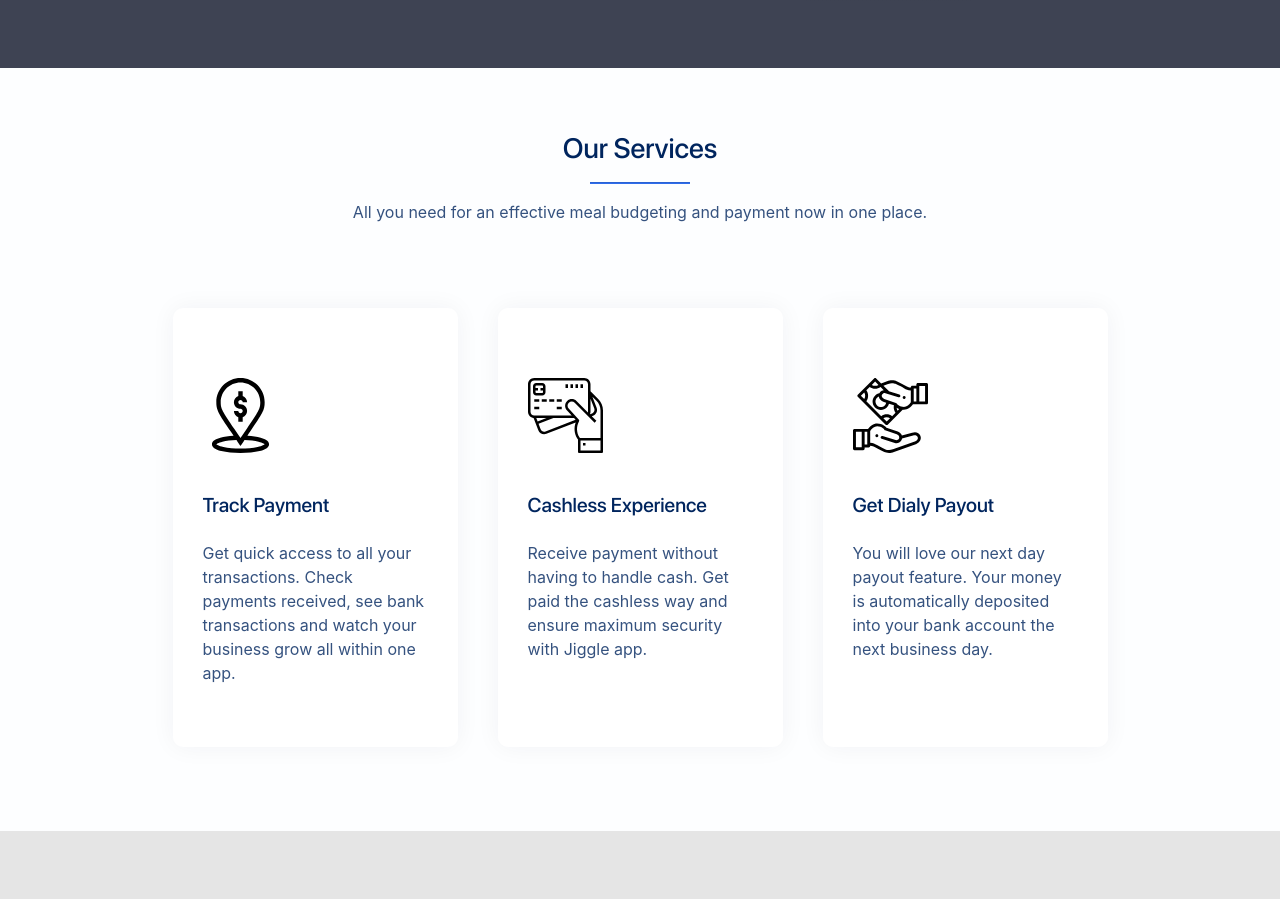
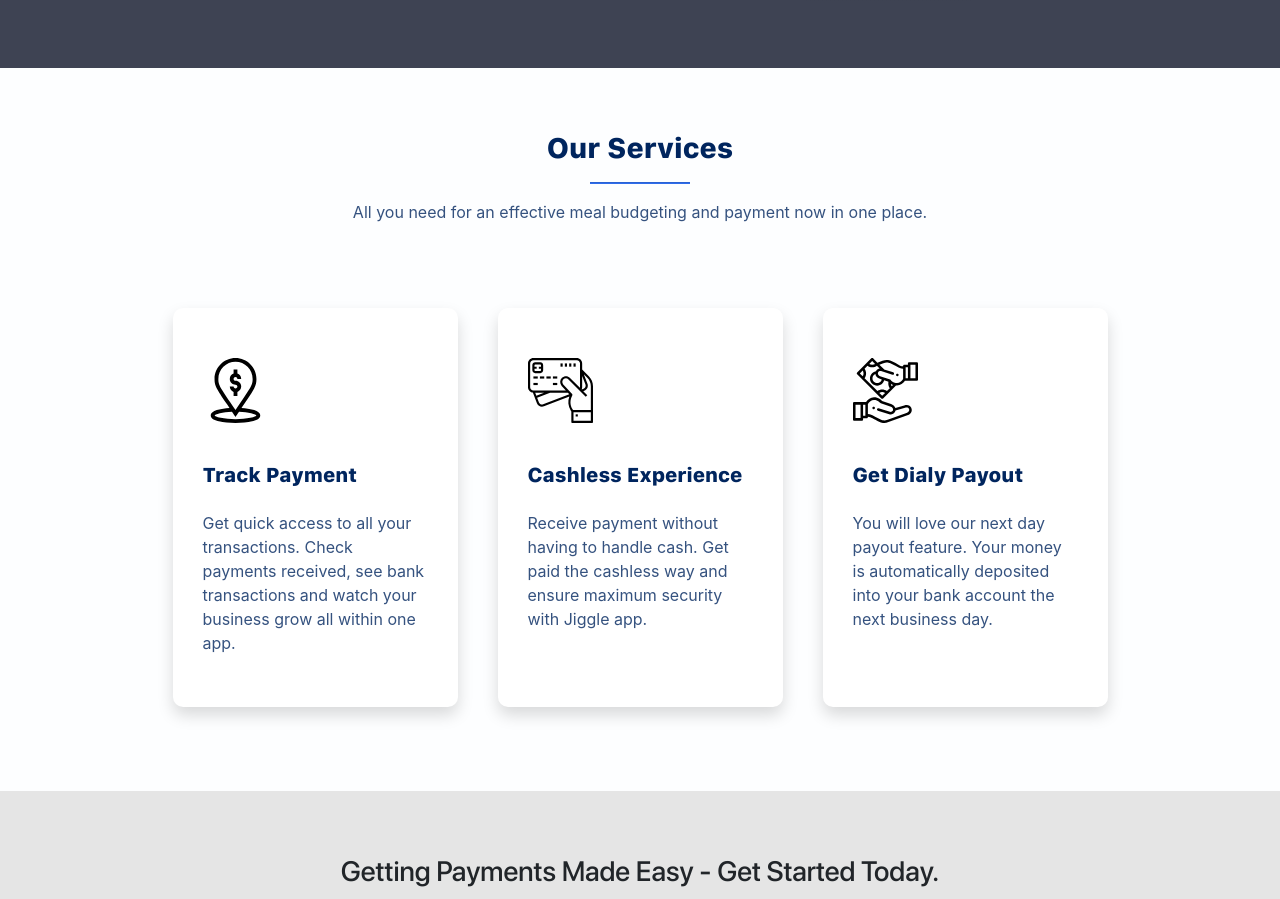
Before and after one commit to cynthiaiboro/Jiggle-Website, a Nuxt app: page /vendor in a window 1280 px wide. Shown: the part 520-1419 px from the top of the page. Built offline with nearby package versions, Linux system fonts and the light colour scheme.

Commit message:
changed our services card

```diff
--- a/components/index/becomeAVendor.vue
+++ b/components/index/becomeAVendor.vue
@@ -57,7 +57,7 @@ export default {}
 }
 p {
   font-family: 'Circularbook' !important;
-  color: #aeb2bc;
+  color: #ffffff;
 }
 @media only screen and (max-width: 800px) {
   .top-phone {
--- a/components/index/ourServices.vue
+++ b/components/index/ourServices.vue
@@ -14,9 +14,9 @@
         <div>
           <div class="mt-5 our-services-four-section ">
             <div class="row d-flex justify-content-center">
-              <div class="col-md-3 col-12 services-card">
+              <div class="col-md-3 col-12 services-card shadow">
                 <div class="pb-3">
-                  <img src="/budget.svg" style="height: 75px" class="wow animated bounce delay-2s"/>
+                  <img src="/budget.svg" style="height: 65px" class="wow animated bounce delay-2s"/>
                 </div>
                 <div class="mt-4">
                   <h5 class="h6-bold get-started" style="font-weight: 400">
@@ -27,9 +27,9 @@
                   </p>
                 </div>
               </div>
-              <div class="col-md-3 col-12 services-card">
+              <div class="col-md-3 col-12 services-card shadow">
                 <div class="pb-3">
-                  <img src="/payment.svg" style="height: 75px" class="wow animated bounce delay-2s"/>
+                  <img src="/payment.svg" style="height: 65px" class="wow animated bounce delay-2s"/>
                 </div>
                 <div class="mt-4">
                   <h5 class="h6-bold get-started" style="font-weight: 400">
@@ -40,9 +40,9 @@
                   </p>
                 </div>
               </div>
-              <div class="col-md-3 col-12 services-card">
+              <div class="col-md-3 col-12 services-card shadow">
                 <div class="pb-3">
-                  <img src="/wallet.svg" style="height: 75px" class="wow animated slower bounce delay-2s" />
+                  <img src="/wallet.svg" style="height: 65px" class="wow animated slower bounce delay-2s" />
                 </div>
                 <div class="mt-4">
                   <h5 class="h6-bold get-started" style="font-weight: 400">
@@ -67,7 +67,7 @@ export default {}
 
 <style scoped>
 .get-started {
-  font-family: 'Circularmedium' !important;
+  font-family: 'Circularheavy' !important;
   color: #00255E;
 }
 .h6-bold {
@@ -79,9 +79,9 @@ export default {}
 }
 .services-card {
   background-color: #ffffff;
-  box-shadow: 0px 0px 24px rgba(6, 24, 51, 0.05);
+  /* box-shadow: 0px 0px 24px rgba(6, 24, 51, 0.5); */
   border-radius: 10px;
-  padding: 70px 30px 30px 30px;
+  padding: 50px 30px 20px 30px;
   margin: 20px;
 }
 .blue-hr {
--- a/components/vendor/ourServices.vue
+++ b/components/vendor/ourServices.vue
@@ -14,9 +14,9 @@
         <div>
           <div class="mt-5 our-services-four-section ">
             <div class="row d-flex justify-content-center">
-              <div class="col-md-3 col-12 services-card">
+              <div class="col-md-3 col-12 services-card shadow">
                 <div class="pb-3">
-                  <img src="/location.svg" style="height: 75px" class="wow animated bounce delay-2s"/>
+                  <img src="/location.svg" style="height: 65px" class="wow animated bounce delay-2s"/>
                 </div>
                 <div class="mt-4">
                   <h5 class="h6-bold get-started" style="font-weight: 400">
@@ -27,9 +27,9 @@
                   </p>
                 </div>
               </div>
-              <div class="col-md-3 col-12 services-card">
+              <div class="col-md-3 col-12 services-card shadow">
                 <div class="pb-3">
-                  <img src="/cashless.svg" style="height: 75px" class="wow animated bounce delay-2s"/>
+                  <img src="/cashless.svg" style="height: 65px" class="wow animated bounce delay-2s"/>
                 </div>
                 <div class="mt-4">
                   <h5 class="h6-bold get-started" style="font-weight: 400">
@@ -40,9 +40,9 @@
                   </p>
                 </div>
               </div>
-              <div class="col-md-3 col-12 services-card">
+              <div class="col-md-3 col-12 services-card shadow">
                 <div class="pb-3">
-                  <img src="/daily.svg" style="height: 75px" class="wow animated slower bounce delay-2s" />
+                  <img src="/daily.svg" style="height: 65px" class="wow animated slower bounce delay-2s" />
                 </div>
                 <div class="mt-4">
                   <h5 class="h6-bold get-started" style="font-weight: 400">
@@ -67,7 +67,7 @@ export default {}
 
 <style scoped>
 .get-started {
-  font-family: 'Circularmedium' !important;
+  font-family: 'Circularheavy' !important;
   color: #00255E;
 }
 .h6-bold {
@@ -79,9 +79,9 @@ export default {}
 }
 .services-card {
   background-color: #ffffff;
-  box-shadow: 0px 0px 24px rgba(6, 24, 51, 0.05);
+  /* box-shadow: 0px 0px 24px rgba(6, 24, 51, 0.05); */
   border-radius: 10px;
-  padding: 70px 30px 30px 30px;
+  padding: 50px 30px 20px 30px;
   margin: 20px;
 }
 .blue-hr {
--- a/layouts/stickyNav.vue
+++ b/layouts/stickyNav.vue
@@ -16,7 +16,7 @@
               <b-nav-item to="/about" class="nav-link">About</b-nav-item>
               <b-nav-item to="/vendor" class="nav-link">Vendors</b-nav-item>
               <b-nav-item to="/" class="nav-link">Blog</b-nav-item>
-              <!-- <img src="/googleplay dark.svg" height="40px" class="google-play d-md-inline-block pr-2"> -->
+              <img src="/googleplay dark.svg" height="40px" class="google-play d-md-inline-block pr-2">
               <!-- <b-button class="get-started-button" href="#get-started-quickly">GET STARTED</b-button> -->
             </b-navbar-nav>
           </b-collapse>
```
